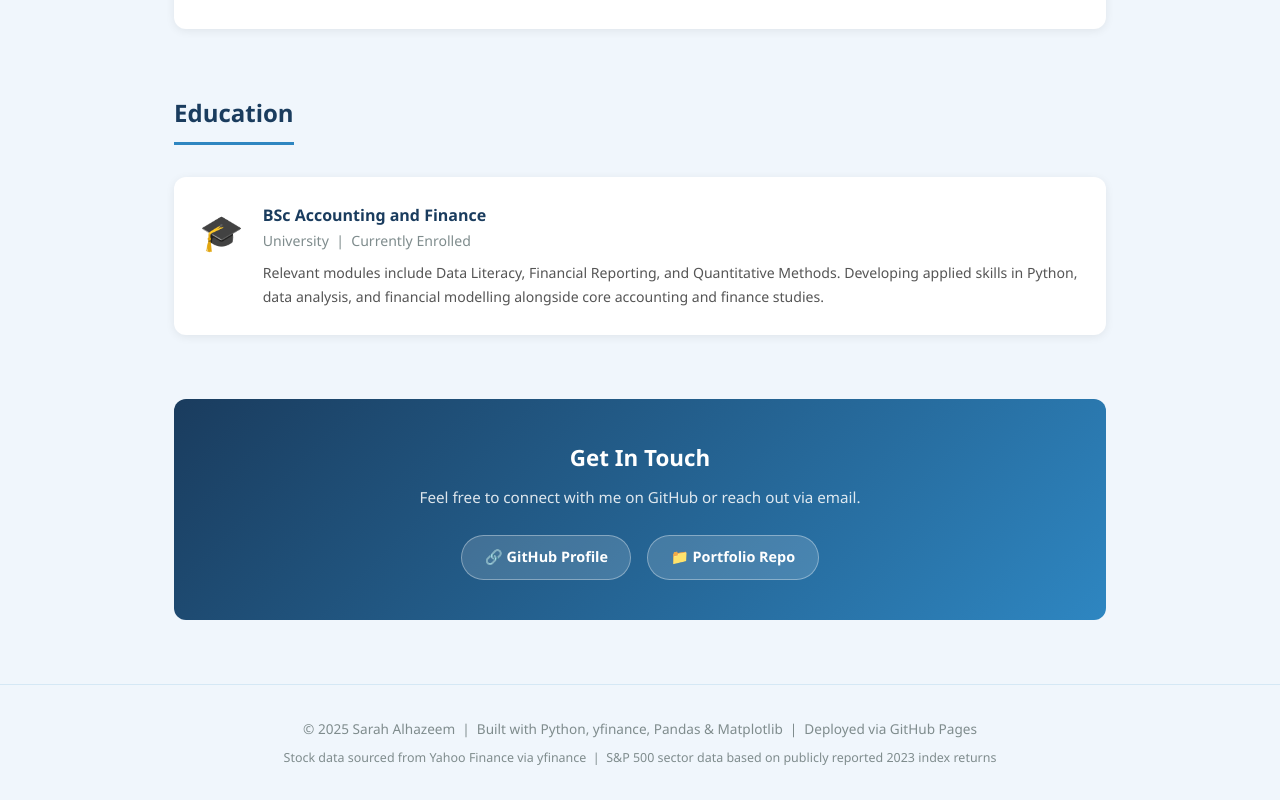
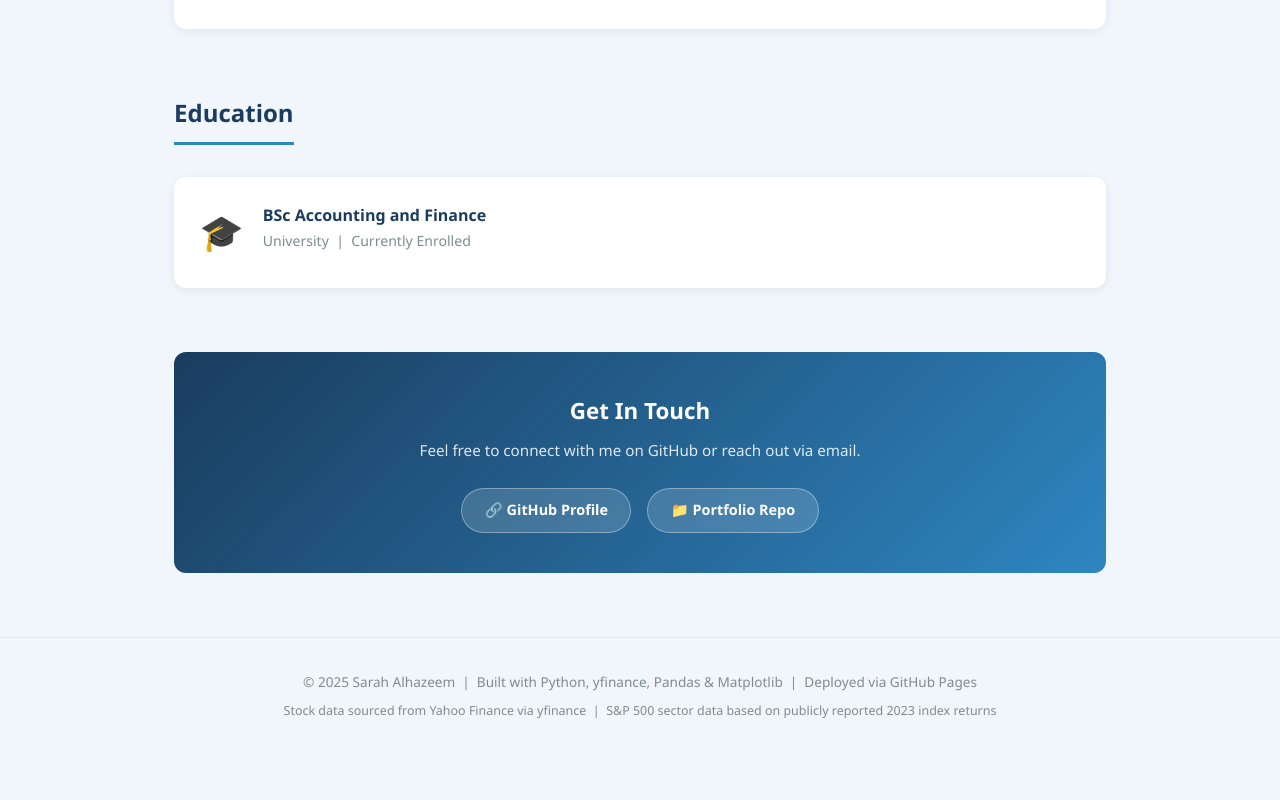
Before and after one commit to salhazeem/repo2-AF1204-salhazeem, a plain HTML site: page docs/index.html in a window 1280 px wide. Shown: the part 5087-5887 px from the top of the page. After the commit the page ends 5840 px from the top, so only its background shows below. Drawn offline with Linux system fonts and the light colour scheme.

Commit message:
Add Project 4: financial ratio analysis, remove education detail

```diff
--- a/docs/index.html
+++ b/docs/index.html
@@ -244,11 +244,6 @@
     <div>
       <h3>BSc Accounting and Finance</h3>
       <p>University &nbsp;|&nbsp; Currently Enrolled</p>
-      <p style="margin-top:0.5rem;font-size:0.88rem;color:#555;">
-        Relevant modules include Data Literacy, Financial Reporting, and Quantitative Methods.
-        Developing applied skills in Python, data analysis, and financial modelling alongside
-        core accounting and finance studies.
-      </p>
     </div>
   </div>
 </section>
```
